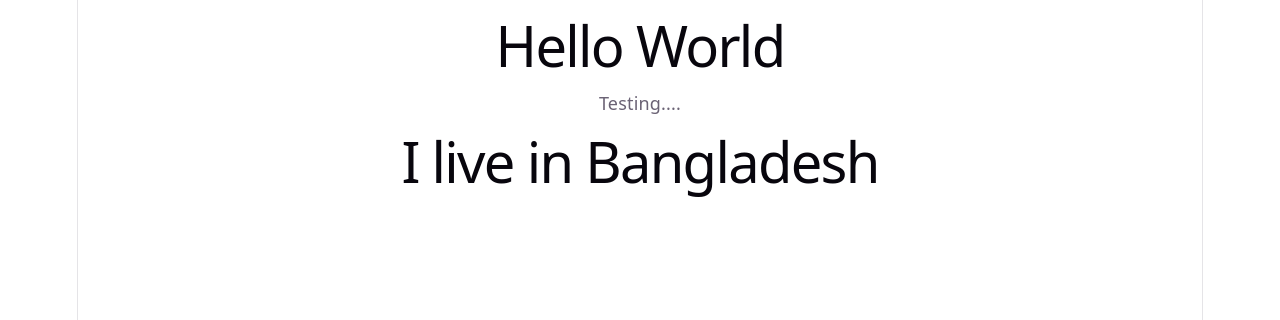
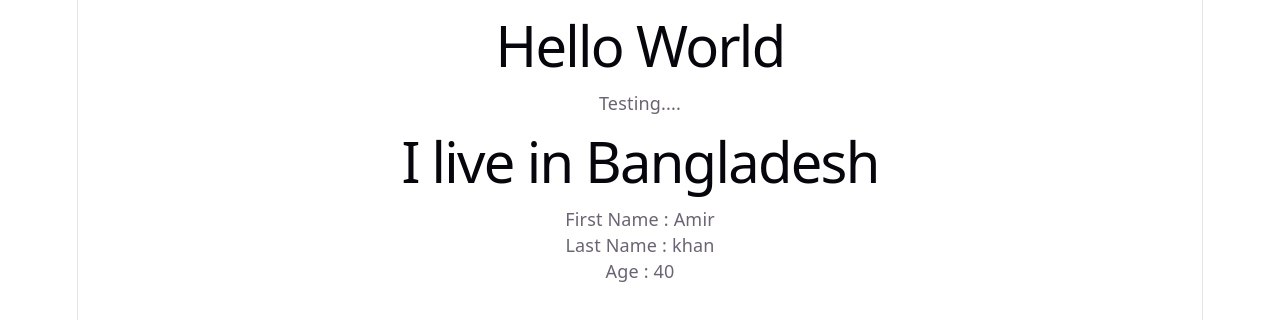
Before and after one commit to KI-Anik/react-practice, a React (Vite) app: page / in a window 1280 px wide. Shown: the top 320 px of the page. Built offline with nearby package versions, Linux system fonts and the light colour scheme.

Commit message:
feat: implement Card component to display user information

```diff
--- a/src/App.jsx
+++ b/src/App.jsx
@@ -1,11 +1,17 @@
+import Card from "./components/Card"
 import TestCompnent from "./TestCompnent"
 
 function App() {
 
   return (
     <>
-   <h1>Hello World</h1>
-   <TestCompnent></TestCompnent>
+      <h1>Hello World</h1>
+      <TestCompnent></TestCompnent>
+      <Card firstName="Amir"
+        lastName="khan"
+        age="40">
+
+      </Card>
     </>
   )
 }
--- /dev/null
+++ b/src/components/Card.jsx
@@ -0,0 +1,15 @@
+// props and children
+
+const Card = (props) => {
+    console.log(props);
+
+    return (
+        <div>
+            <p>First Name : {props.firstName} </p>
+            <p>Last Name : {props.lastName} </p>
+            <p>Age : {props.age} </p>
+        </div>
+    );
+};
+
+export default Card;
```
